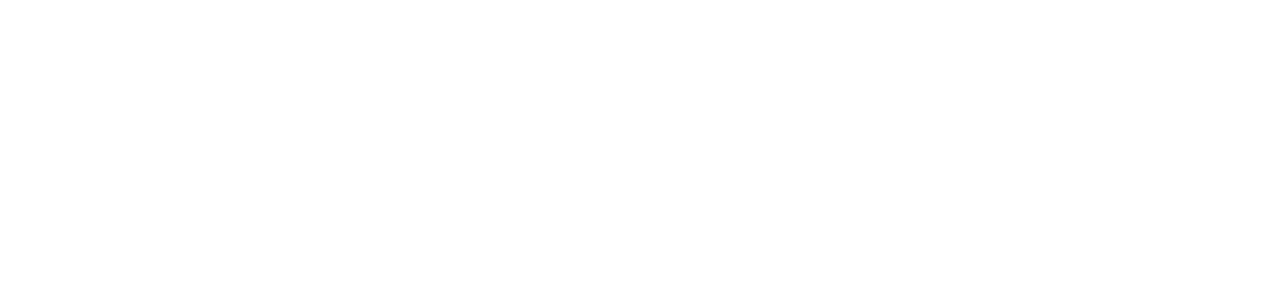
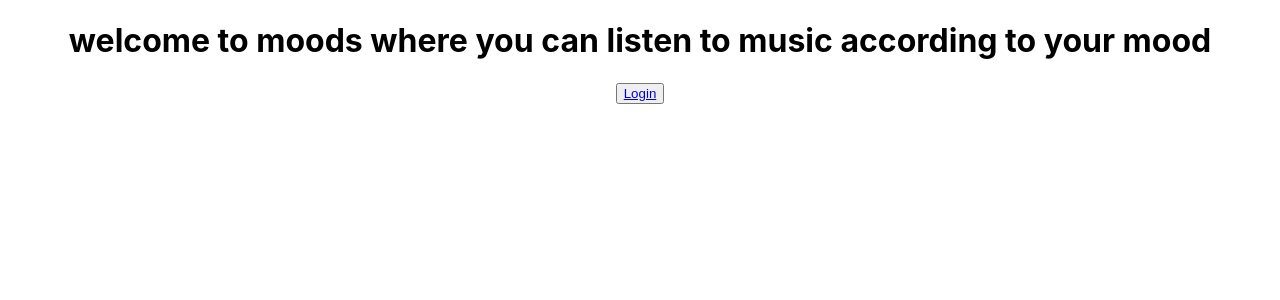
Before and after one commit to NoorFakhry/moods-Front-End, a React (Create React App) app: page / in a window 1280 px wide. Shown: the top 300 px of the page. Built offline with nearby package versions, Linux system fonts and the light colour scheme.

Commit message:
created welcome page

```diff
--- a/package.json
+++ b/package.json
@@ -1,14 +1,18 @@
 {
-  "name": "moods",
+  "name": "moods-front-end",
   "version": "0.1.0",
   "private": true,
   "dependencies": {
+    "@reduxjs/toolkit": "^1.4.0",
     "@testing-library/jest-dom": "^5.11.6",
     "@testing-library/react": "^11.1.2",
     "@testing-library/user-event": "^12.2.2",
     "react": "^17.0.1",
     "react-dom": "^17.0.1",
+    "react-redux": "^7.2.2",
+    "react-router-dom": "^5.2.0",
     "react-scripts": "4.0.0",
+    "redux": "^4.0.5",
     "web-vitals": "^0.2.4"
   },
   "scripts": {
--- a/src/App.js
+++ b/src/App.js
@@ -1,10 +1,21 @@
 import './App.css';
+import React from "react";
+import {
+  BrowserRouter as Router,
+  Switch,
+  Route,
+  Link
+} from "react-router-dom";
+import WelcomePage from './features/WelcomePage';
 
-function App() {
+const App = () => {
   return (
     <div className="App">
+      <Router>
+        <Route exact path = '/' component = {WelcomePage}></Route>
+      </Router>
     </div>
   );
-}
+};
 
 export default App;
--- /dev/null
+++ b/src/features/WelcomePage.js
@@ -0,0 +1,14 @@
+import React, {Fragment} from 'react';
+
+const WelcomePage = () => {
+    return(
+        <Fragment>
+            <h1>welcome to moods where you can listen to music according to your mood</h1>
+            <button>
+                <a href ="http://localhost:8888/login">Login</a>
+            </button>
+        </Fragment>
+    )
+}
+
+export default WelcomePage;
```
Also changed, not shown: 1 other file (tests, documents, lock files or other folders).
